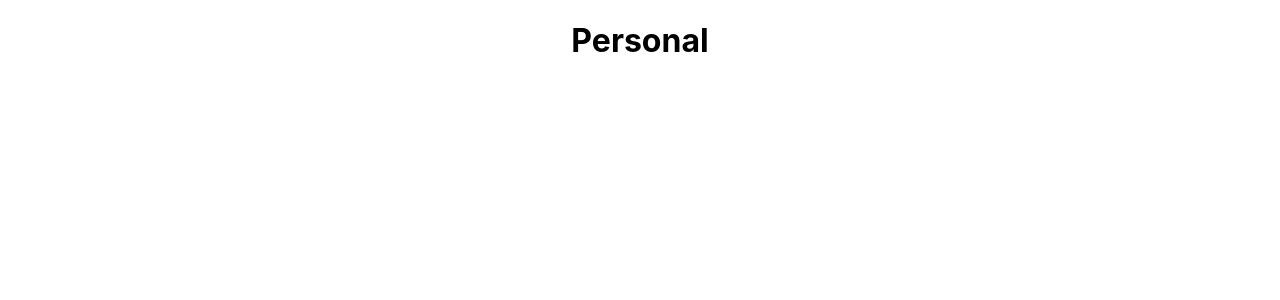
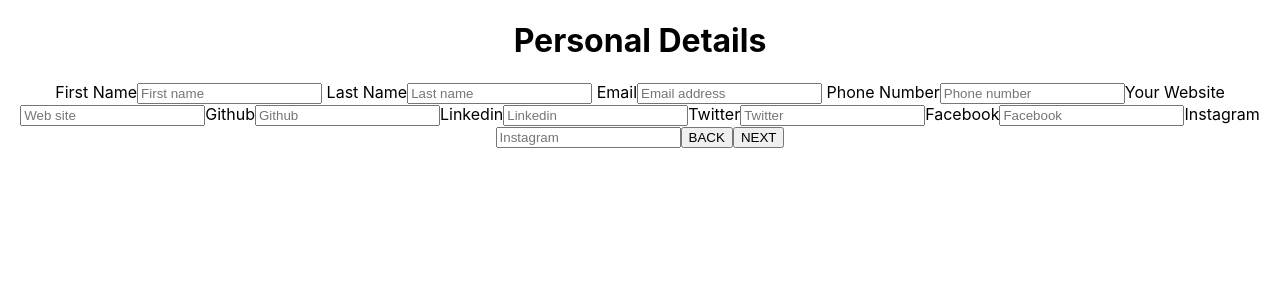
Before and after one commit to geek4ctrl/resume-builder-ui, a React (Create React App) app: page / in a window 1280 px wide. Shown: the top 300 px of the page. Built offline with nearby package versions, Linux system fonts and the light colour scheme.

Commit message:
Added component elements and structure

```diff
--- a/src/components/Education/Education.js
+++ b/src/components/Education/Education.js
@@ -1,9 +1,55 @@
 import React from 'react';
 
-const Education = () => {
+const Education = ({ prevStep, nextStep, handleChange, values }) => {
+
+    const Continue = e => {
+        e.preventDefault();
+        nextStep();
+    }
+
+    const Previous = e => {
+        e.preventDefault();
+        prevStep();
+    }
+
     return (
         <div>
-            <h1>Education</h1>
+            <h1>Education Details</h1>
+
+            <label> College/University
+                <input type="text" placeholder="College/University" value={values.college} onChange={handleChange('college')} />
+            </label>
+            <label> Qualification
+                <input type="text" placeholder="collegeQualification" value={values.collegeQualification} onChange={handleChange('collegeQualification')} />
+            </label>
+            <label> From
+                <input type="text" placeholder="collegeDateFrom" value={values.collegeDateFrom} onChange={handleChange('collegeDateFrom')} />
+            </label>
+            <label> To
+                <input type="text" placeholder="collegeDateTo" value={values.collegeDateTo} onChange={handleChange('collegeDateTo')} />
+            </label>
+            <label> Description
+                <input type="text" placeholder="collegeDescription" value={values.collegeDescription} onChange={handleChange('collegeDescription')} />
+            </label>
+
+            <label> School
+                <input type="text" placeholder="School" value={values.college} onChange={handleChange('school')} />
+            </label>
+            <label> Qualification
+                <input type="text" placeholder="schoolQualification" value={values.schoolQualification} onChange={handleChange('schoolQualification')} />
+            </label>
+            <label> From
+                <input type="text" placeholder="schoolDateFrom" value={values.schoolDateFrom} onChange={handleChange('schoolDateFrom')} />
+            </label>
+            <label> To
+                <input type="text" placeholder="schoolDateTo" value={values.schoolDateTo} onChange={handleChange('schoolDateTo')} />
+            </label>
+            <label> Description
+                <input type="text" placeholder="schoolDescription" value={values.schoolDescription} onChange={handleChange('schoolDescription')} />
+            </label>
+
+            <button onClick={Previous}>BACK</button>
+            <button onClick={Continue}>NEXT</button>
         </div>
     )
 }
--- a/src/components/Experience/Experience.js
+++ b/src/components/Experience/Experience.js
@@ -1,9 +1,37 @@
 import React from 'react';
 
-const Experience = () => {
+const Experience = ({ prevStep, nextStep, handleChange, values }) => {
+
+    const Continue = e => {
+        e.preventDefault();
+        nextStep();
+    }
+
+    const Previous = e => {
+        e.preventDefault();
+        prevStep();
+    }
+
     return (
         <div>
-            <h1>Experience</h1>
+            <h1>Experience Details</h1>
+
+            <label> Experience 1
+                <input type="text" placeholder="experienceOrganisation1" value={values.experienceOrganisation1} onChange={handleChange('experienceOrganisation1')} />
+                <input type="text" placeholder="experiencePosition1" value={values.experiencePosition1} onChange={handleChange('experiencePosition1')} />
+                <input type="text" placeholder="experienceDuration1" value={values.experienceDuration1} onChange={handleChange('experienceDuration1')} />
+                <input type="text" placeholder="experienceDescription1" value={values.experienceDescription1} onChange={handleChange('experienceDescription1')} />
+            </label>
+
+            <label> Experience 2
+                <input type="text" placeholder="experienceOrganisation2" value={values.experienceOrganisation2} onChange={handleChange('experienceOrganisation2')} />
+                <input type="text" placeholder="experiencePosition2" value={values.experiencePosition2} onChange={handleChange('experiencePosition2')} />
+                <input type="text" placeholder="experienceDuration2" value={values.experienceDuration2} onChange={handleChange('experienceDuration2')} />
+                <input type="text" placeholder="experienceDescription2" value={values.experienceDescription2} onChange={handleChange('experienceDescription2')} />
+            </label>
+
+            <button onClick={Previous}>BACK</button>
+            <button onClick={Continue}>NEXT</button>
         </div>
     )
 }
--- a/src/components/Extra/Extra.js
+++ b/src/components/Extra/Extra.js
@@ -1,9 +1,37 @@
 import React from 'react';
 
-const Extra = () => {
+const Extra = ({ prevStep, nextStep, handleChange, values }) => {
+
+    const Continue = e => {
+        e.preventDefault();
+        nextStep();
+    }
+
+    const Previous = e => {
+        e.preventDefault();
+        prevStep();
+    }
+
     return (
         <div>
-            <h1>Extra</h1>
+            <h1>Extra Details</h1>
+
+            <label> Skills/Languages
+                <input type="text" placeholder="skill1" value={values.skill1} onChange={handleChange('skill1')} />
+                <input type="text" placeholder="skill2" value={values.skill2} onChange={handleChange('skill2')} />
+                <input type="text" placeholder="skill3" value={values.skill3} onChange={handleChange('skill3')} />
+                <input type="text" placeholder="skill4" value={values.skill4} onChange={handleChange('skill4')} />
+            </label>
+
+            <label> Interest
+                <input type="text" placeholder="interest1" value={values.interest1} onChange={handleChange('interest1')} />
+                <input type="text" placeholder="interest2" value={values.interest2} onChange={handleChange('interest2')} />
+                <input type="text" placeholder="interest3" value={values.interest3} onChange={handleChange('interest3')} />
+                <input type="text" placeholder="interest4" value={values.interest4} onChange={handleChange('interest4')} />
+            </label>
+
+            <button onClick={Previous}>BACK</button>
+            <button onClick={Continue}>NEXT</button>
         </div>
     )
 }
--- a/src/components/Personal/Personal.js
+++ b/src/components/Personal/Personal.js
@@ -1,9 +1,65 @@
 import React from 'react';
 
-const Personal = () => {
+const Personal = ({ prevStep, nextStep, handleChange, values }) => {
+
+    const Continue = e => {
+        e.preventDefault();
+        nextStep();
+    }
+
+    const Previous = e => {
+        e.preventDefault();
+        prevStep();
+    }
+
+
     return (
         <div>
-            <h1>Personal</h1>
+            <h1>Personal Details</h1>
+
+            <label> First Name
+                <input type="text" placeholder="First name" value={values.firstname} onChange={handleChange('firstname')} />
+            </label>
+
+            <label> Last Name
+                <input type="text" placeholder="Last name" value={values.lastname} onChange={handleChange('lastname')} />
+            </label>
+
+            <label> Email
+                <input type="text" placeholder="Email address" value={values.email} onChange={handleChange('email')} />
+            </label>
+
+            <label> Phone Number
+                <input type="text" placeholder="Phone number" value={values.phonenumber} onChange={handleChange('phonenumber')} />
+            </label>
+
+            <label>Your Website
+                <input type="text" placeholder="Web site" value={values.website} onChange={handleChange('website')} />
+            </label>
+
+            <label>Github
+                <input type="text" placeholder="Github" value={values.github} onChange={handleChange('github')} />
+            </label>
+
+            <label>Linkedin
+                <input type="text" placeholder="Linkedin" value={values.linkedin} onChange={handleChange('linkedin')} />
+            </label>
+
+            <label>Twitter
+                <input type="text" placeholder="Twitter" value={values.twitter} onChange={handleChange('twitter')} />
+            </label>
+
+            <label>Facebook
+                <input type="text" placeholder="Facebook" value={values.facebook} onChange={handleChange('facebook')} />
+            </label>
+
+            <label>Instagram
+                <input type="text" placeholder="Instagram" value={values.instagram} onChange={handleChange('instagram')} />
+            </label>
+
+            <button onClick={Previous}>BACK</button>
+            <button onClick={Continue}>NEXT</button>
+
         </div>
     )
 }
--- a/src/components/Projects/Projects.js
+++ b/src/components/Projects/Projects.js
@@ -1,9 +1,42 @@
 import React from 'react';
 
-const Projects = () => {
+const Projects = ({ prevStep, nextStep, handleChange, values }) => {
+
+    const Continue = e => {
+        e.preventDefault();
+        nextStep();
+    }
+
+    const Previous = e => {
+        e.preventDefault();
+        prevStep();
+    }
+
     return (
         <div>
             <h1>Projects</h1>
+
+            <label> Project 1
+                <input type="text" placeholder="projectTitle1" value={values.projectTitle1} onChange={handleChange('projectTitle1')} />
+                <input type="text" placeholder="projectLink1" value={values.projectLink1} onChange={handleChange('projectLink1')} />
+                <input type="text" placeholder="projectDescription1" value={values.projectDescription1} onChange={handleChange('projectDescription1')} />
+            </label>
+
+            <label> Project 2
+                <input type="text" placeholder="projectTitle2" value={values.projectTitle2} onChange={handleChange('projectTitle2')} />
+                <input type="text" placeholder="projectLink2" value={values.projectLink2} onChange={handleChange('projectLink2')} />
+                <input type="text" placeholder="projectDescription2" value={values.projectDescription2} onChange={handleChange('projectDescription2')} />
+            </label>
+
+            <label> Project 3
+                <input type="text" placeholder="projectTitle3" value={values.projectTitle3} onChange={handleChange('projectTitle3')} />
+                <input type="text" placeholder="projectLink3" value={values.projectLink3} onChange={handleChange('projectLink3')} />
+                <input type="text" placeholder="projectDescription3" value={values.projectDescription3} onChange={handleChange('projectDescription3')} />
+            </label>
+
+            <button onClick={Previous}>BACK</button>
+            <button onClick={Continue}>NEXT</button>
+
         </div>
     )
 }
```
Also changed, not shown: package.json (+6 -6 lines).
